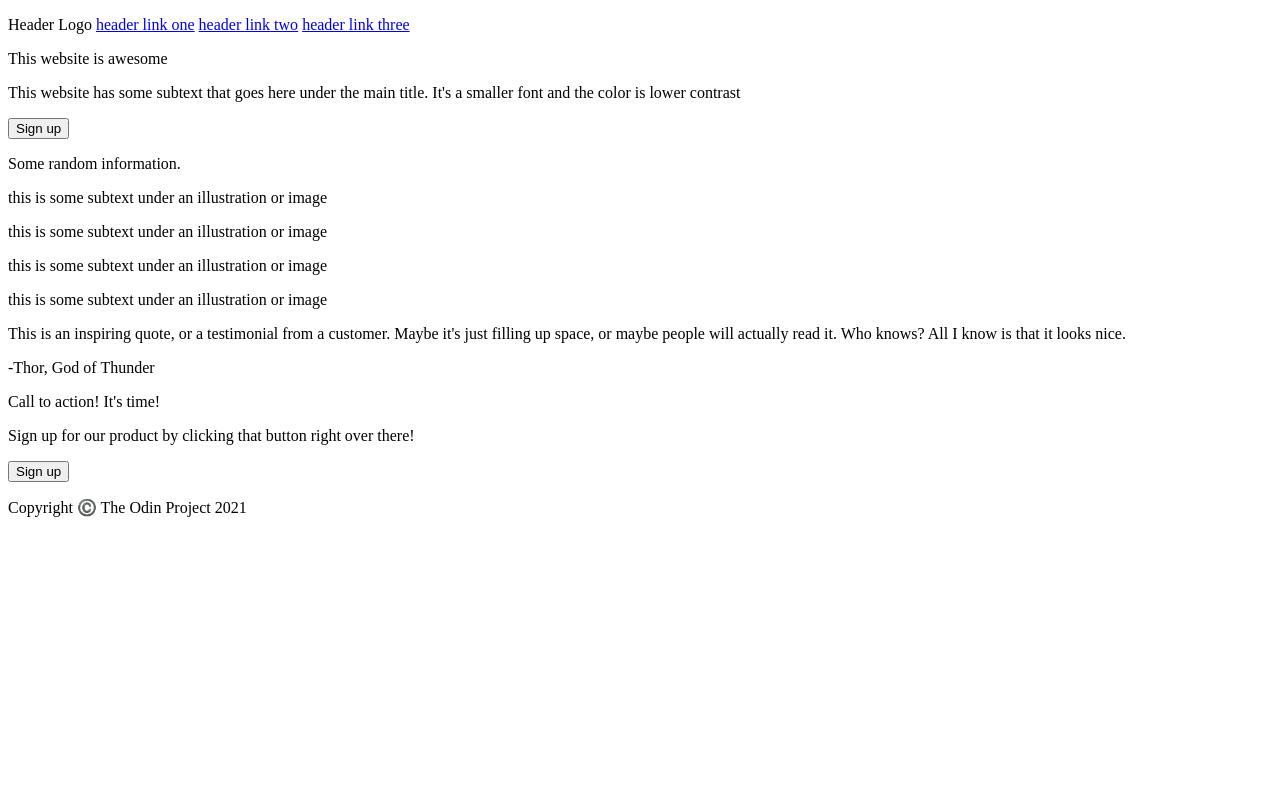
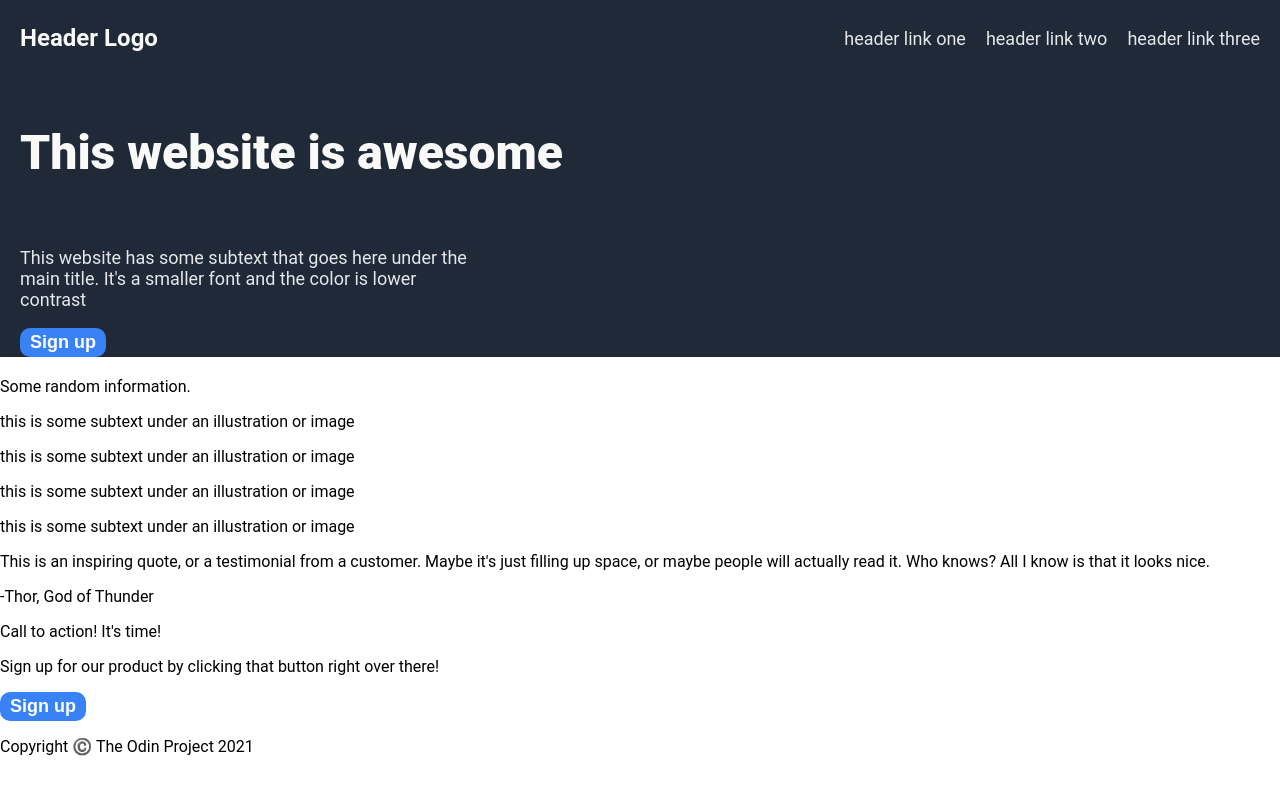
Before and after one commit to Bhaveshk46/Landing-Page, a plain HTML site: page index.html in a window 1280 px wide. Drawn offline with Linux system fonts and the light colour scheme.

Commit message:
Use container-nesting in html and make the top part of web
I have done various div nesting in html and then i used flex properties in css to arrange it.
There are many changes required like aligning the content and creating place-holder for image.

```diff
--- a/index.html
+++ b/index.html
@@ -9,16 +9,24 @@
 </head>
 
 <body>
-    <div class="header">
-        <p>Header Logo <a href="https://www.google.com/?zx=1779202064412">header link one</a> <a
-                href="https://www.google.com/?zx=1779202064412">header link two</a> <a
-                href="https://www.google.com/?zx=1779202064412">header link three</a></p>
-    </div>
     <div class="content1">
-        <p> This website is awesome</p>
-        <p>This website has some subtext that goes here under the main title. It's a smaller font and the color is lower
-            contrast</P>
-        <button>Sign up</button>
+        <div class="header">
+            <div class="hero-logo">
+                <p>Header Logo </p>
+            </div>
+            <div class="links"><a href="https://www.google.com/?zx=1779202064412">header link one</a> <a
+                    href="https://www.google.com/?zx=1779202064412">header link two</a> <a
+                    href="https://www.google.com/?zx=1779202064412">header link three</a></div>
+        </div>
+        <div class="cont1-a"><div class="hero-main">
+            <p> This website is awesome</p>
+        </div>
+        <div class="hero-secondary">
+            <p>This website has some subtext that goes here under the<br> main title. It's a smaller font and the color is
+                lower<br>
+                contrast</P>
+        </div>
+        <div class="button1"><button>Sign up</button></div></div>
         <div class="image"></div>
     </div>
     <div class="image"></div>
--- a/style.css
+++ b/style.css
@@ -0,0 +1,65 @@
+body{
+    background-color: white;
+    margin: 0;
+}
+.hero-logo{
+    font-size: 24px;
+    color: #F9FAF8;
+    font-weight: bold;
+    margin-left: 20px;
+}
+a{
+    text-decoration: none;
+    color: #E5E7EB;
+    font-size: 18px;
+
+}
+body{
+    font-family: "Roboto";
+}
+.content1{
+    background-color: #1F2937;
+    flex:1;
+}
+.hero-main{
+    font-size: 48px;
+    font-weight: 900;
+    color: #F9FAF8;
+
+}
+.hero-secondary{
+    font-size: 18px;
+    color: #E5E7EB;
+    width:1;
+}
+button{
+    background-color: #3882F6;
+    color: white;
+    font-weight: bold;
+    font-size: 18px;
+}
+
+.header{
+    display: flex;
+    justify-content: space-between;
+}
+.links{
+    display: flex;
+    align-items: center;
+    gap:20px;
+    margin-right: 20px;
+}
+
+.cont1-a{
+    display: flex;
+    flex-direction: column;
+    margin-left: 20px;
+    margin-bottom: 20px;
+}
+button{
+     border: none;
+  border-radius: 10px;
+
+  padding: 4px 10px;
+
+}
```
